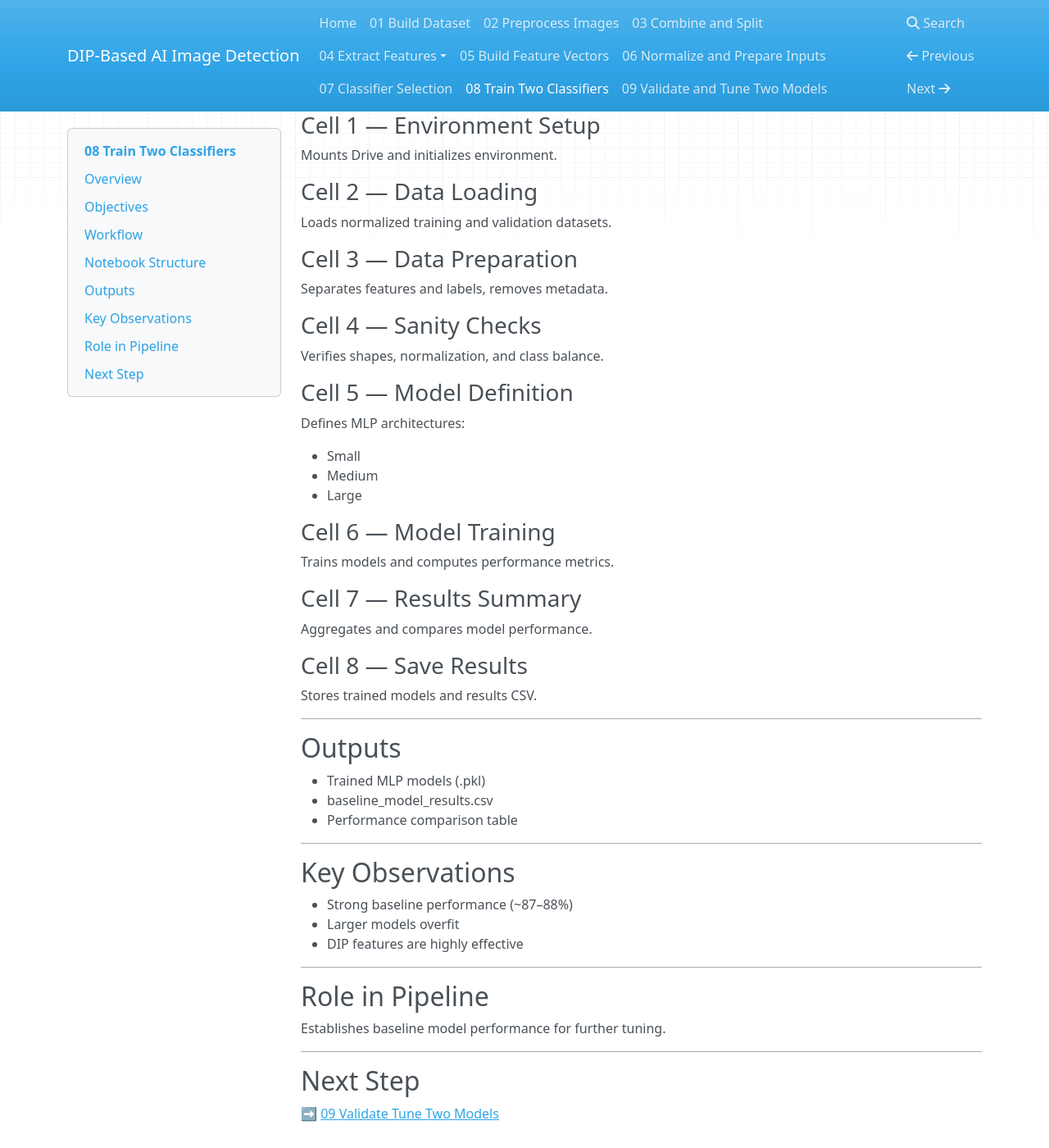
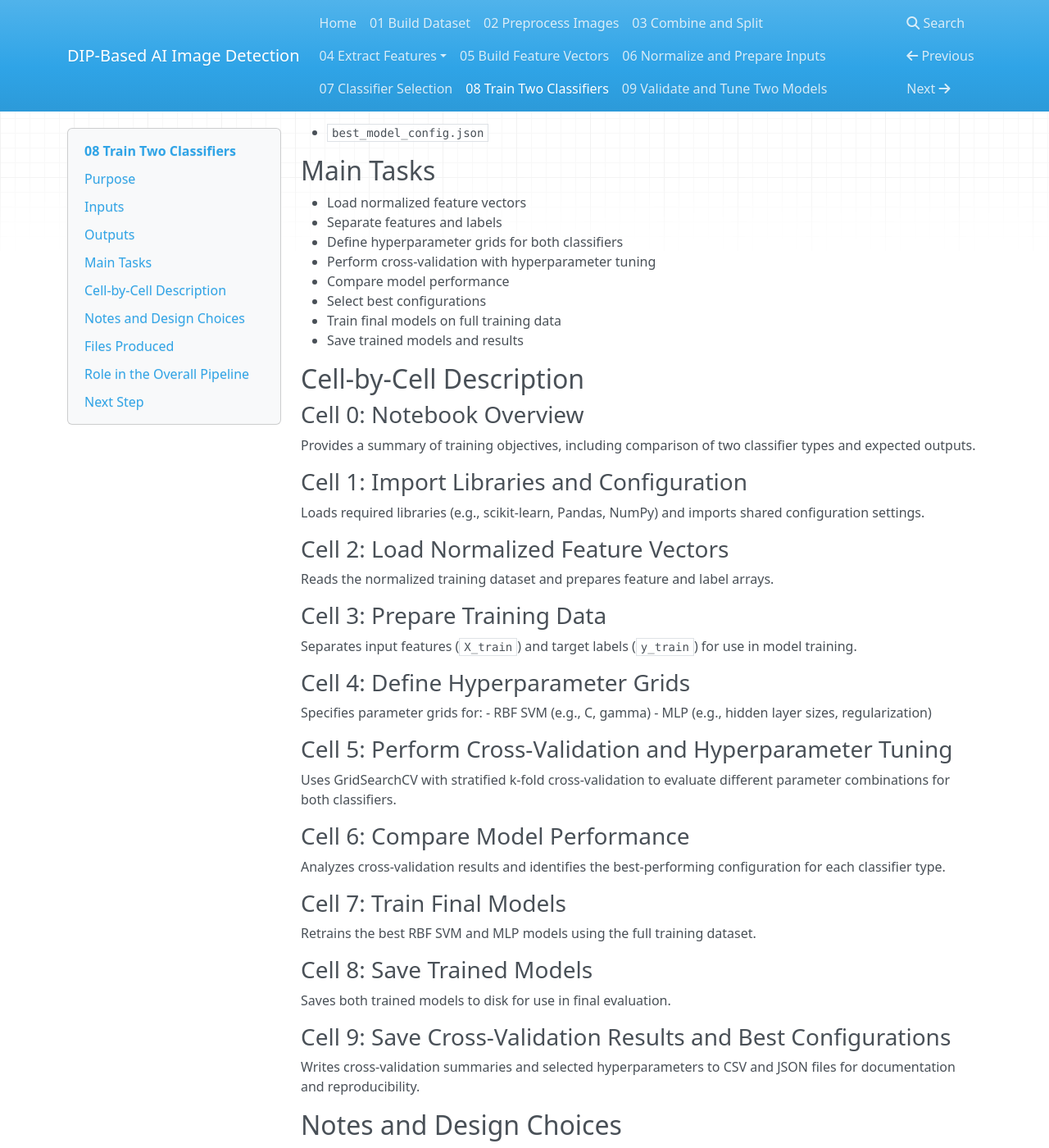
Before and after one commit to pgailinas/dip-ai-image-detection, an MkDocs documentation site: the page built from docs/08_Train_Two_Classifiers.md, in a window 1280 px wide and 1400 px high, scrolled down 822 px. Shown: the whole window at 82% size. Built offline with MkDocs 1.6.1, drawn with Linux system fonts in a browser that asks for light colours; nearby versions of some CDN libraries; some of the changed text lies outside the part shown.

Commit message:
Update 08_Train_Two_Classifiers.md

```diff
--- a/docs/08_Train_Two_Classifiers.md
+++ b/docs/08_Train_Two_Classifiers.md
@@ -9,97 +9,102 @@ nav_order: 10
 
 ---
 
-## Overview
+## Purpose
 
-This notebook trains baseline Multi-Layer Perceptron (MLP) classifiers using normalized DIP feature vectors.
+This notebook trains and compares two selected classifiers—**Radial Basis Function Support Vector Machine (RBF SVM)** and **Multi-Layer Perceptron (MLP)**—using the normalized DIP feature vectors.
 
----
+Both models are evaluated using cross-validation on the training dataset. The best-performing configuration for each classifier type is then trained on the full training set and saved for final evaluation.
 
-## Objectives
+## Inputs
 
-* Train baseline models
-* Compare architectures
-* Establish initial performance
+- Normalized feature vector CSV files:
+  - `train_feature_vectors_normalized.csv`
+  - `test_feature_vectors_normalized.csv`
 
----
-
-## Workflow
-
-1. Setup environment
-2. Load datasets
-3. Perform sanity checks
-4. Define models
-5. Train models
-6. Evaluate performance
-7. Save outputs
-
----
-
-## Notebook Structure
-
-### Cell 0 — Overview
-
-Defines training objectives and pipeline role.
-
-### Cell 1 — Environment Setup
-
-Mounts Drive and initializes environment.
-
-### Cell 2 — Data Loading
-
-Loads normalized training and validation datasets.
-
-### Cell 3 — Data Preparation
-
-Separates features and labels, removes metadata.
-
-### Cell 4 — Sanity Checks
-
-Verifies shapes, normalization, and class balance.
-
-### Cell 5 — Model Definition
-
-Defines MLP architectures:
-
-* Small
-* Medium
-* Large
-
-### Cell 6 — Model Training
-
-Trains models and computes performance metrics.
-
-### Cell 7 — Results Summary
-
-Aggregates and compares model performance.
-
-### Cell 8 — Save Results
-
-Stores trained models and results CSV.
-
----
+- Project configuration file:
+  - `project_config.py`
 
 ## Outputs
 
-* Trained MLP models (.pkl)
-* baseline_model_results.csv
-* Performance comparison table
+- Trained model files:
+  - `best_rbf_svm_model.pkl`
+  - `best_mlp_model.pkl`
 
----
+- Cross-validation results:
+  - `cross_validation_results.csv`
 
-## Key Observations
+- Best model configurations:
+  - `best_model_config.json`
 
-* Strong baseline performance (~87–88%)
-* Larger models overfit
-* DIP features are highly effective
+## Main Tasks
 
----
+- Load normalized feature vectors
+- Separate features and labels
+- Define hyperparameter grids for both classifiers
+- Perform cross-validation with hyperparameter tuning
+- Compare model performance
+- Select best configurations
+- Train final models on full training data
+- Save trained models and results
 
-## Role in Pipeline
+## Cell-by-Cell Description
 
-Establishes baseline model performance for further tuning.
+### Cell 0: Notebook Overview
+Provides a summary of training objectives, including comparison of two classifier types and expected outputs.
 
----
+### Cell 1: Import Libraries and Configuration
+Loads required libraries (e.g., scikit-learn, Pandas, NumPy) and imports shared configuration settings.
+
+### Cell 2: Load Normalized Feature Vectors
+Reads the normalized training dataset and prepares feature and label arrays.
+
+### Cell 3: Prepare Training Data
+Separates input features (`X_train`) and target labels (`y_train`) for use in model training.
+
+### Cell 4: Define Hyperparameter Grids
+Specifies parameter grids for:
+- RBF SVM (e.g., C, gamma)
+- MLP (e.g., hidden layer sizes, regularization)
+
+### Cell 5: Perform Cross-Validation and Hyperparameter Tuning
+Uses GridSearchCV with stratified k-fold cross-validation to evaluate different parameter combinations for both classifiers.
+
+### Cell 6: Compare Model Performance
+Analyzes cross-validation results and identifies the best-performing configuration for each classifier type.
+
+### Cell 7: Train Final Models
+Retrains the best RBF SVM and MLP models using the full training dataset.
+
+### Cell 8: Save Trained Models
+Saves both trained models to disk for use in final evaluation.
+
+### Cell 9: Save Cross-Validation Results and Best Configurations
+Writes cross-validation summaries and selected hyperparameters to CSV and JSON files for documentation and reproducibility.
+
+## Notes and Design Choices
+
+- **Two-model comparison:**
+  Both RBF SVM and MLP are retained to compare different learning approaches.
+
+- **Cross-validation-based tuning:**
+  Hyperparameters are selected using stratified k-fold cross-validation to ensure robust model selection.
+
+- **Final training on full dataset:**
+  After tuning, models are retrained on all available training data to maximize performance.
+
+- **Model persistence:**
+  Saving trained models allows consistent evaluation and reuse without retraining.
+
+## Files Produced
+
+- `best_rbf_svm_model.pkl` — Trained RBF SVM model
+- `best_mlp_model.pkl` — Trained MLP model
+- `cross_validation_results.csv` — Summary of CV performance
+- `best_model_config.json` — Selected hyperparameters and metadata
+
+## Role in the Overall Pipeline
+
+This notebook produces the final trained models used for independent evaluation. It represents the transition from model selection to finalized classifier implementations.
 
 ## Next Step
 
```
